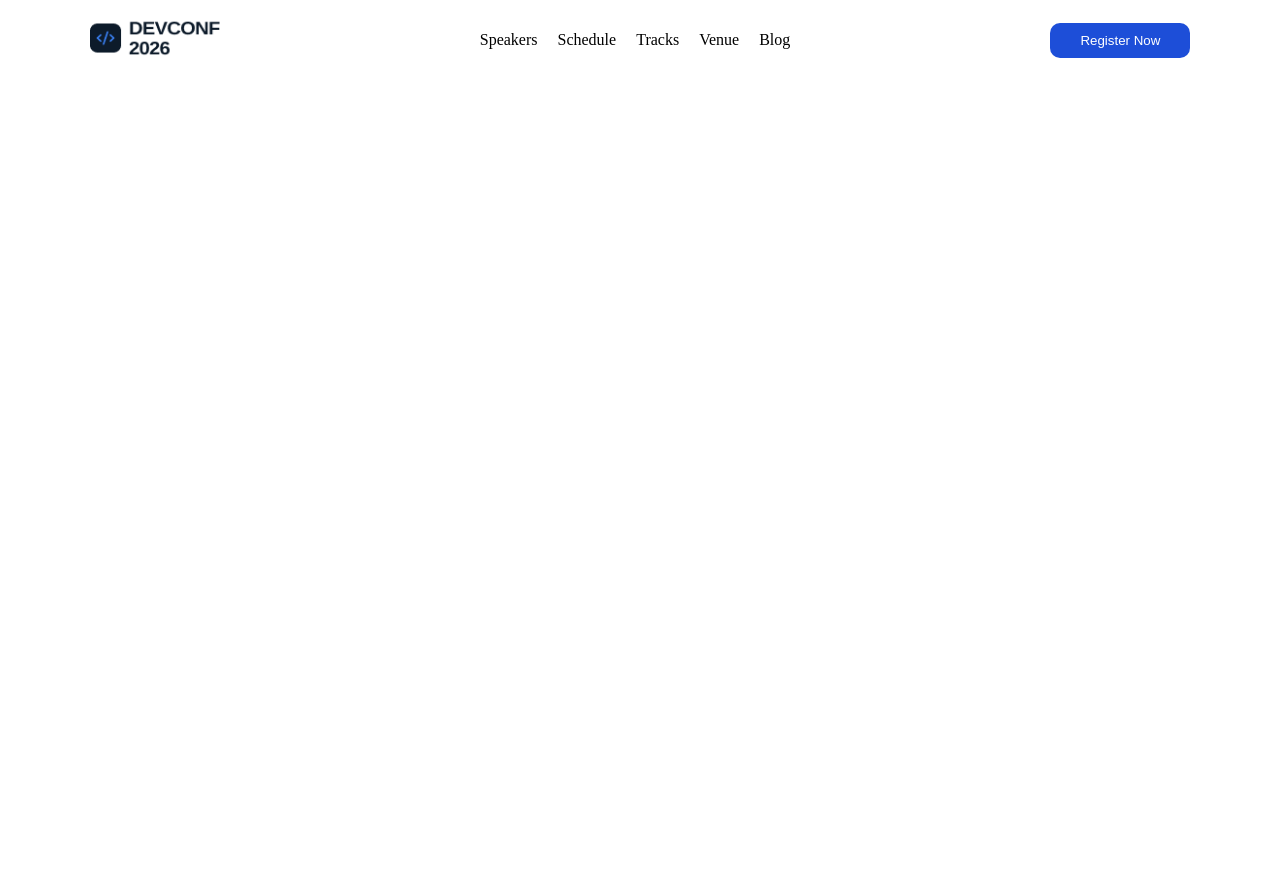
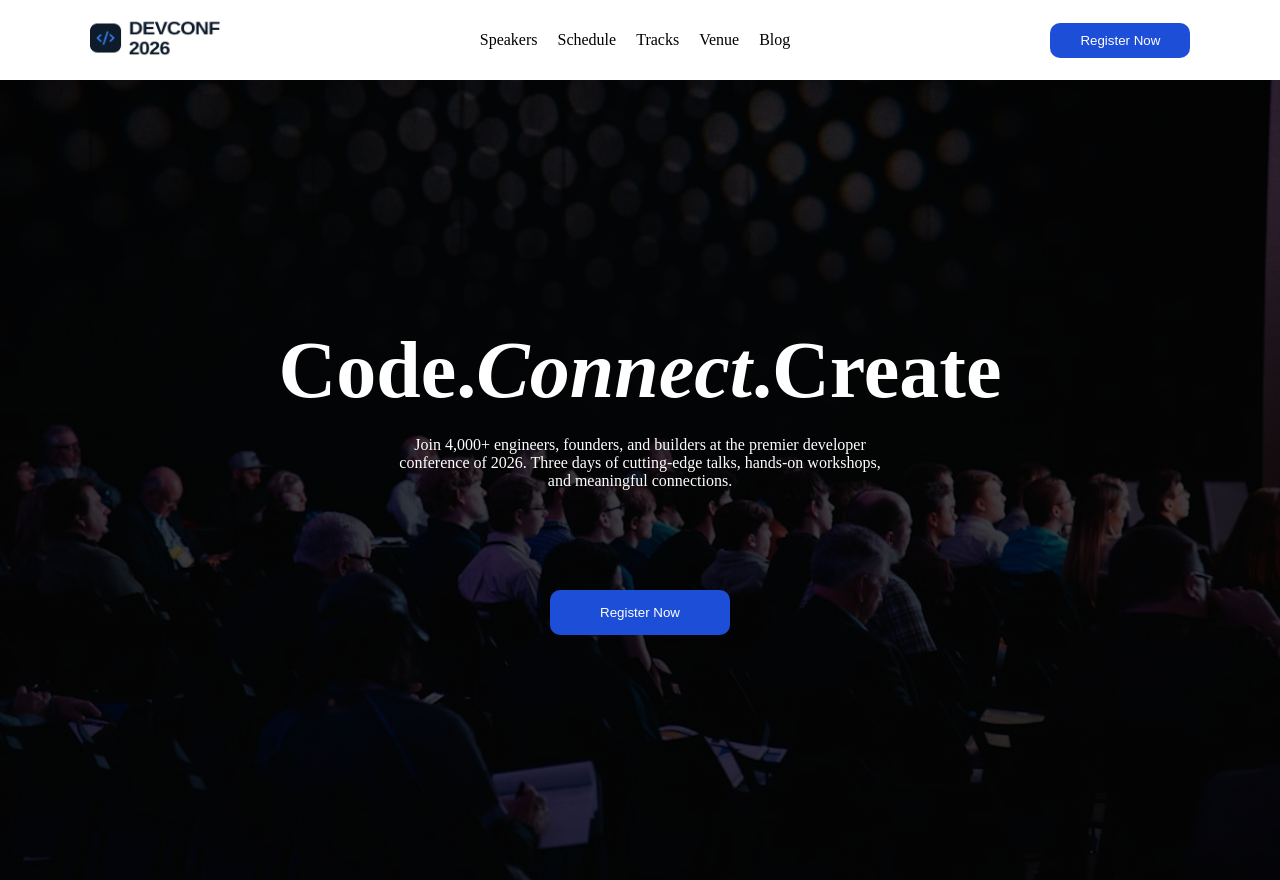
Before and after one commit to Rijon61/developer-conference-2026, a plain HTML site: page index.html in a window 1280 px wide. Before the commit the page ends 800 px from the top, so only its background shows below. Drawn offline with Linux system fonts and the light colour scheme.

Commit message:
Banner section add

```diff
--- a/index.html
+++ b/index.html
@@ -5,7 +5,7 @@
     <meta charset="UTF-8">
     <meta name="viewport" content="width=device-width, initial-scale=1.0">
     <title>Devconf-2026</title>
-    <link rel="stylesheet" href="style.css">
+    <link rel="stylesheet" href="./style.css">
 </head>
 
 <body>
@@ -38,6 +38,17 @@
         </div>
     </nav>
     <!-- nav-section-end -->
+    <!-- banner-section-start -->
+    <header>
+        <div class="banner-text">
+            <h1>Code.<em>Connect</em>.Create</h1>
+            <p>Join 4,000+ engineers, founders, and builders at the premier developer <br> conference of 2026. Three days of cutting-edge talks, hands-on workshops,<br> and meaningful connections.</p>
+            <button class="common-btn">Register Now</button>
+        </div>
+
+    </header>
+    <!-- banner-section-end -->
+
 
 
 </body>
--- a/style.css
+++ b/style.css
@@ -36,3 +36,37 @@
 }
 
 /* nav-section-end */
+/* banner-section-start */
+header{
+    background-image:
+        linear-gradient(
+            rgba(0, 0, 0, 0.75),
+            rgba(0, 0, 0, 0.75)
+        ),
+        url("./assets/banner.jpg");
+    width: 100%;
+    height: 100vh;
+    background-size: cover;
+    background-position: center;
+    background-repeat: no-repeat;
+    display: flex;
+    justify-content: center;
+    align-items: center;
+}
+.banner-text{
+    text-align: center;
+    color: white;
+}
+.banner-text h1{
+    font-size: 80px;
+
+}
+.banner-text p{
+    padding-top: 20px;
+}
+.banner-text button{
+    margin-top: 100px;
+    padding: 15px 50px;
+
+}
+/* banner-section-end */
```
